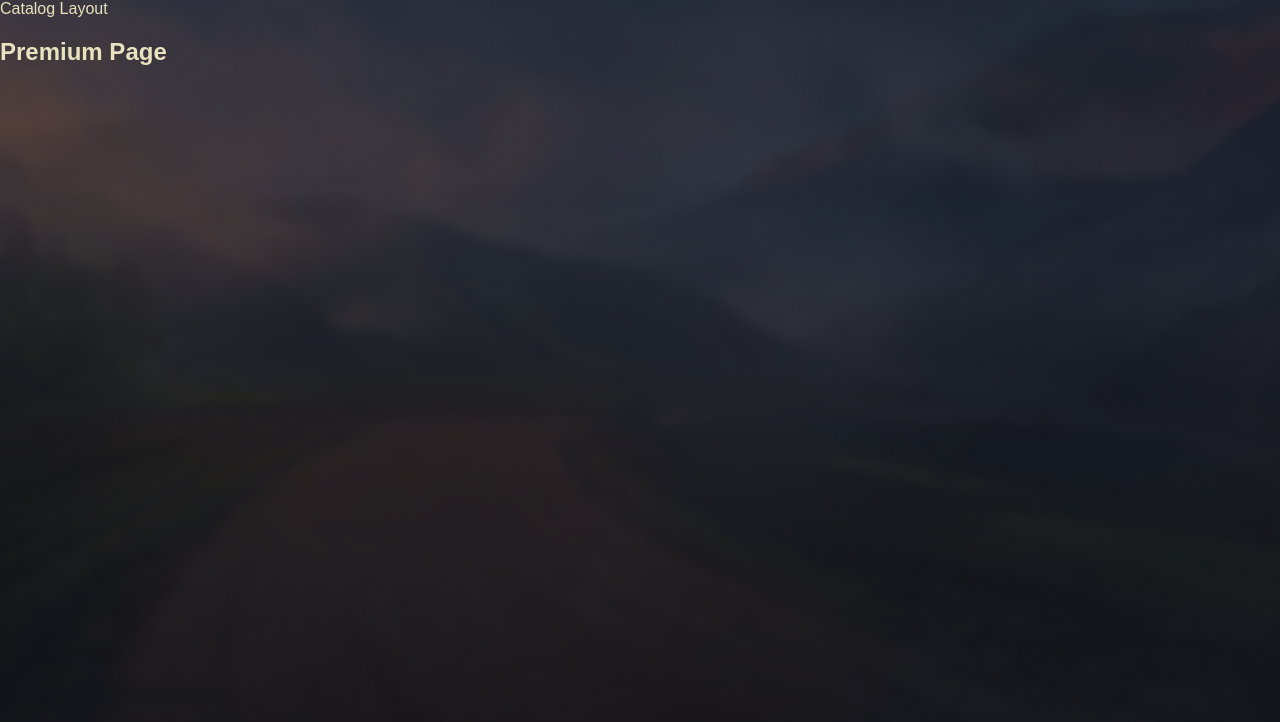
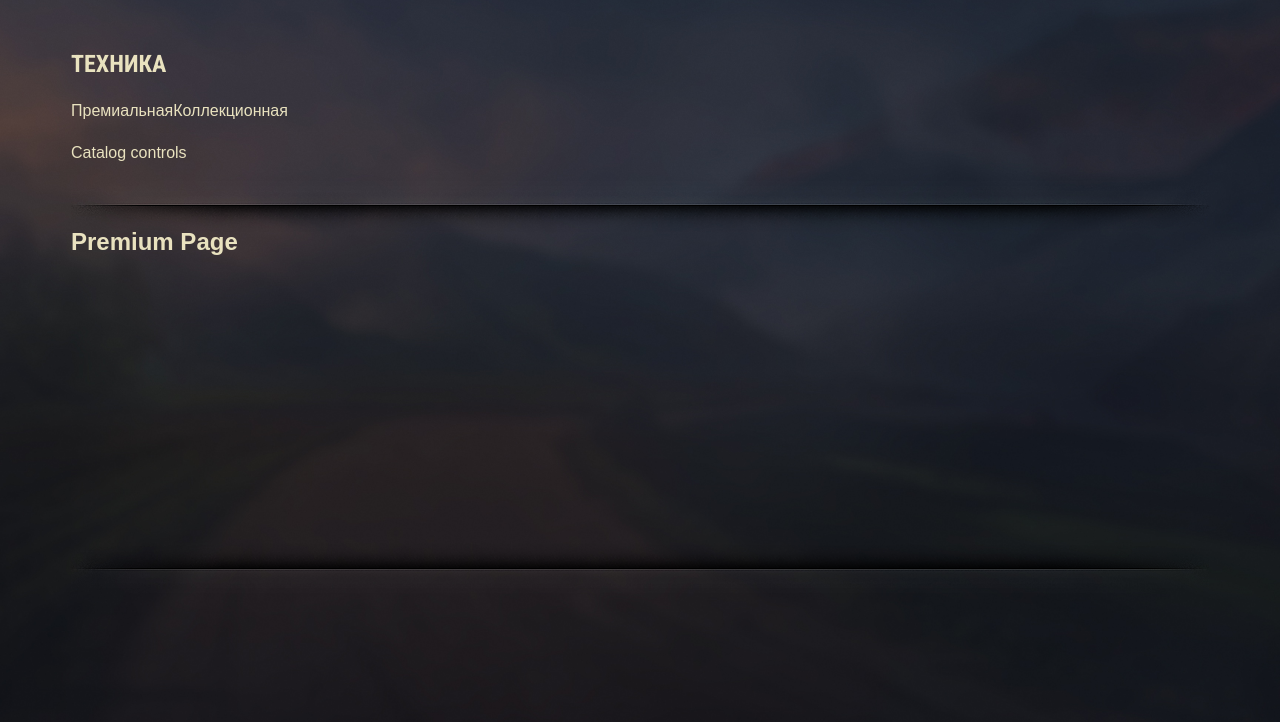
Before and after one commit to kiryl-kireyeu/shop-game-items-spa, a React (Vite) app: page /premium in a window 1280 px wide. Shown: the top 722 px of the page. Built offline with nearby package versions, Linux system fonts and the light colour scheme.

Commit message:
feat: create title container an navigation

```diff
--- a/src/app/router/layouts/root-layout.module.css
+++ b/src/app/router/layouts/root-layout.module.css
@@ -1,7 +1,7 @@
 .root {
     min-width: 320px;
     min-height: 100vh;
-    padding: var(--space-7) var(--page-gutter);
+    padding-block: clamp(32px, 6.2vh, 67px);
     color: var(--color-text-primary);
     font-family: var(--font-family-base);
     font-synthesis: none;
@@ -11,6 +11,3 @@
     background-position: center;
     background-repeat: no-repeat;
 }
-
-@media (max-width: 720px) {
-}
--- a/src/app/router/layouts/root-layout.tsx
+++ b/src/app/router/layouts/root-layout.tsx
@@ -1,11 +1,15 @@
 import { Outlet } from 'react-router';
+
+import Container from '@/shared/ui/container/container';
 
 import styles from './root-layout.module.css';
 
 const RootLayout = () => {
     return (
         <main className={styles.root}>
-            <Outlet />
+            <Container>
+                <Outlet />
+            </Container>
         </main>
     );
 };
--- /dev/null
+++ b/src/shared/ui/container/container.module.css
@@ -0,0 +1,4 @@
+.root {
+    width: min(100% - var(--layout-page-gutter) * 2, var(--layout-content-width));
+    margin: 0 auto;
+}
--- /dev/null
+++ b/src/shared/ui/container/container.tsx
@@ -0,0 +1,27 @@
+import type { ComponentPropsWithoutRef, ElementType, ReactNode } from 'react';
+
+import styles from './container.module.css';
+
+type ContainerProps<T extends ElementType = 'div'> = {
+    as?: T;
+    children: ReactNode;
+    className?: string;
+} & Omit<ComponentPropsWithoutRef<T>, 'as' | 'children' | 'className'>;
+
+const Container = <T extends ElementType = 'div'>({
+    as,
+    children,
+    className,
+    ...props
+}: ContainerProps<T>) => {
+    const Component = as ?? 'div';
+    const rootClassName = className ? `${styles.root} ${className}` : styles.root;
+
+    return (
+        <Component className={rootClassName} {...props}>
+            {children}
+        </Component>
+    );
+};
+
+export default Container;
--- /dev/null
+++ b/src/shared/ui/page-title/page-title.module.css
@@ -0,0 +1,8 @@
+.root {
+    margin: 0;
+    font-family: var(--font-family-condensed);
+    font-size: 24px;
+    font-weight: 700;
+    line-height: 120%;
+    text-transform: uppercase;
+}
--- /dev/null
+++ b/src/shared/ui/page-title/page-title.tsx
@@ -0,0 +1,11 @@
+import styles from './page-title.module.css';
+
+type PageTitleProps = {
+    title: string;
+};
+
+const PageTitle = ({ title }: PageTitleProps) => {
+    return <h1 className={styles.root}>{title}</h1>;
+};
+
+export default PageTitle;
--- a/src/styles/index.css
+++ b/src/styles/index.css
@@ -31,6 +31,11 @@
     --color-border: rgba(255, 255, 255, 0.1);
     --color-border-strong: var(--color-general-par);
     --color-border-accent: rgba(255, 85, 0, 0.4);
+
+    --layout-content-width: 1138px;
+    --layout-page-gutter: clamp(16px, 4vw, 40px);
+    --layout-lip-top-height: 183px;
+    --layout-lip-bottom-height: 148px;
 }
 
 html {
--- /dev/null
+++ b/src/widgets/catalog-layout/ui/catalog-layout.module.css
@@ -0,0 +1,51 @@
+.root {
+    display: grid;
+    gap: 24px;
+}
+
+.controls {
+    min-height: 40px;
+}
+
+.results {
+    position: relative;
+}
+
+.results::before,
+.results::after {
+    position: absolute;
+    right: 0;
+    left: 0;
+    z-index: 0;
+    width: 100%;
+    content: "";
+    pointer-events: none;
+    background-position: center;
+    background-repeat: no-repeat;
+    background-size: 100% 100%;
+}
+
+.results::before {
+    top: calc(var(--layout-lip-top-height) / -2);
+    height: var(--layout-lip-top-height);
+    background-image: url("/lipBigTop.svg");
+}
+
+.results::after {
+    bottom: calc(var(--layout-lip-bottom-height) / -2);
+    height: var(--layout-lip-bottom-height);
+    background-image: url("/lipBigBottom.svg");
+}
+
+.resultsContent {
+    position: relative;
+    z-index: 1;
+    min-height: 320px;
+}
+
+@media (max-width: 768px) {
+    .results::before,
+    .results::after {
+        display: none;
+    }
+}
--- a/src/widgets/catalog-layout/ui/catalog-layout.tsx
+++ b/src/widgets/catalog-layout/ui/catalog-layout.tsx
@@ -1,10 +1,23 @@
-import { Outlet } from "react-router";
+import { Outlet } from 'react-router';
+
+import PageTitle from '@/shared/ui/page-title/page-title';
+import CatalogNavigation from '@/widgets/catalog-navigation/ui/catalog-navigation';
+
+import styles from './catalog-layout.module.css';
 
 const CatalogLayout = () => {
     return (
-        <section>
-            Catalog Layout
-            <Outlet />
+        <section className={styles.root}>
+            <PageTitle title="Техника" />
+            <CatalogNavigation />
+
+            <div className={styles.controls}>Catalog controls</div>
+
+            <div className={styles.results}>
+                <div className={styles.resultsContent}>
+                    <Outlet />
+                </div>
+            </div>
         </section>
     );
 };
--- /dev/null
+++ b/src/widgets/catalog-navigation/models/navigation-items.ts
@@ -0,0 +1,15 @@
+export type NavigationT = {
+    title: string;
+    to: string;
+};
+
+export const navigationItems: NavigationT[] = [
+    {
+        title: 'Премиальная',
+        to: '/premium',
+    },
+    {
+        title: 'Коллекционная',
+        to: '/collection',
+    },
+];
--- /dev/null
+++ b/src/widgets/catalog-navigation/ui/catalog-navigation.tsx
@@ -0,0 +1,24 @@
+import { NavLink } from 'react-router';
+
+import { navigationItems } from '../models/navigation-items';
+import styles from './catalog-navigation.module.css';
+
+const CatalogNavigation = () => {
+    return (
+        <nav className={styles.root} aria-label="Разделы каталога">
+            {navigationItems.map(({ title, to }) => (
+                <NavLink
+                    className={({ isActive }) =>
+                        isActive ? `${styles.link} ${styles.active}` : styles.link
+                    }
+                    key={to}
+                    to={to}
+                >
+                    <span className={styles.label}>{title}</span>
+                </NavLink>
+            ))}
+        </nav>
+    );
+};
+
+export default CatalogNavigation;
```
Also changed, not shown: src/widgets/catalog-navigation/ui/catalog-navigation.module.css (added).
